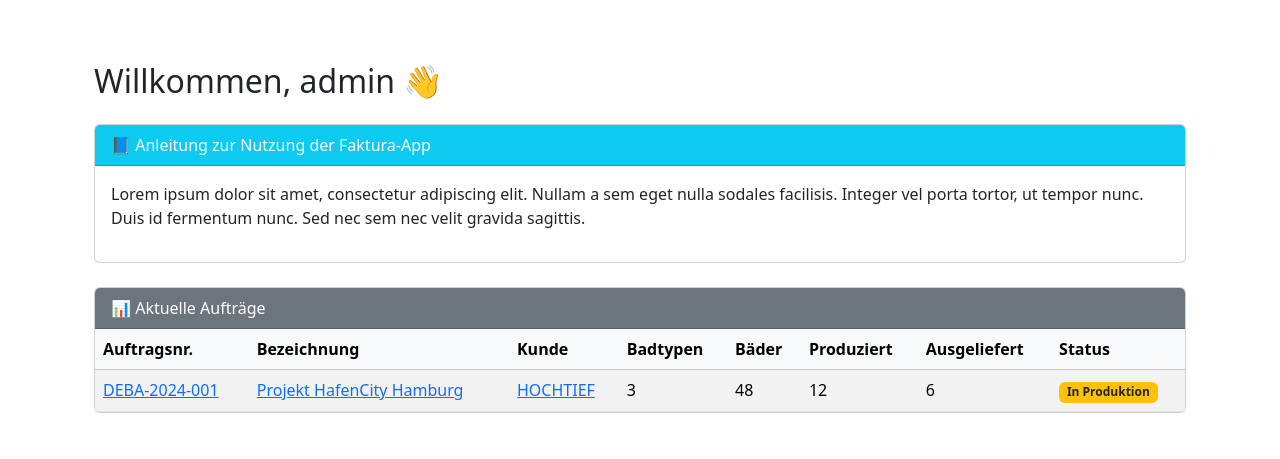
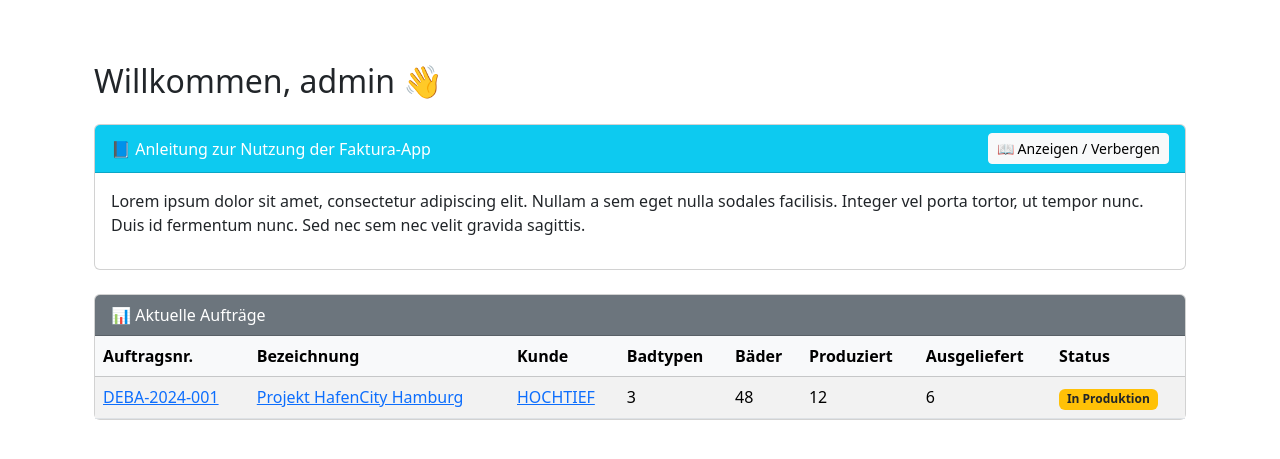
Before and after one commit to Grubinio/deba-faktura, a Flask app: page /home in a window 1280 px wide. Shown: the part 56-515 px from the top of the page. Run offline with Flask 3, Linux system fonts and the light colour scheme; the visitor is signed in with stand-in values (Sample User, id 1).

Commit message:
Anleitung collapse

```diff
--- a/app/templates/base.html
+++ b/app/templates/base.html
@@ -46,5 +46,6 @@
 
     {% block content %}{% endblock %}
   </div>
+  <script src="https://cdn.jsdelivr.net/npm/bootstrap@5.3.3/dist/js/bootstrap.bundle.min.js"></script>
 </body>
 </html>
--- a/app/templates/home.html
+++ b/app/templates/home.html
@@ -5,11 +5,15 @@
 <div class="container mt-5">
   <h2 class="mb-4">Willkommen, {{ user }} 👋</h2>
 
-  <!-- 📘 Anleitung -->
-  <div class="card mb-4">
-    <div class="card-header bg-info text-white">
-      📘 Anleitung zur Nutzung der Faktura-App
-    </div>
+<!-- 📘 Anleitung – ein- und ausklappbar -->
+<div class="card mb-4">
+  <div class="card-header bg-info text-white d-flex justify-content-between align-items-center">
+    <span>📘 Anleitung zur Nutzung der Faktura-App</span>
+    <button class="btn btn-sm btn-light" type="button" data-bs-toggle="collapse" data-bs-target="#anleitungText">
+      📖 Anzeigen / Verbergen
+    </button>
+  </div>
+  <div id="anleitungText" class="collapse show">
     <div class="card-body">
       <p>
         Lorem ipsum dolor sit amet, consectetur adipiscing elit. Nullam a sem eget nulla sodales facilisis.
@@ -17,6 +21,8 @@
       </p>
     </div>
   </div>
+</div>
+
 
   <!-- 📊 Aktuelle Aufträge -->
   <div class="card">
```
